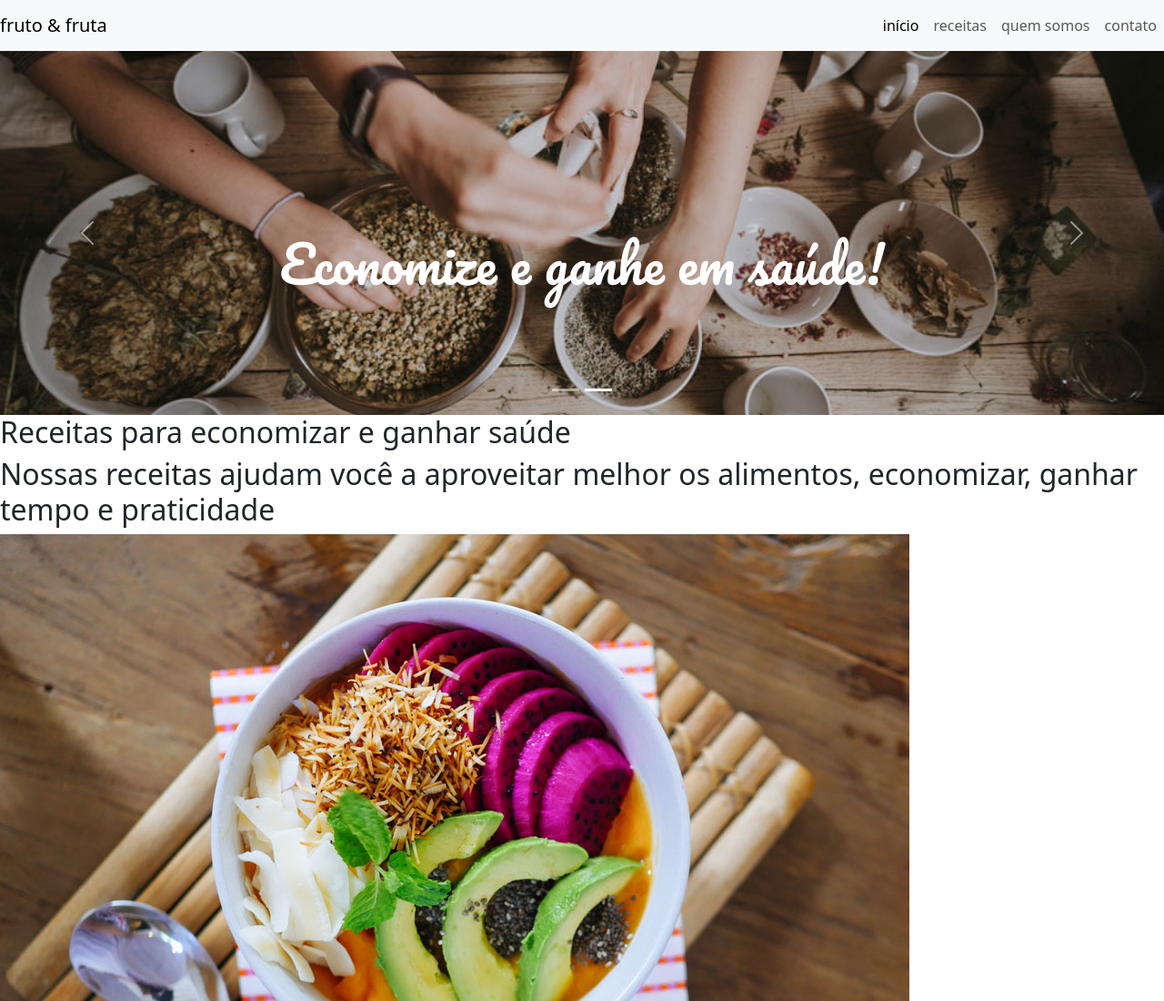
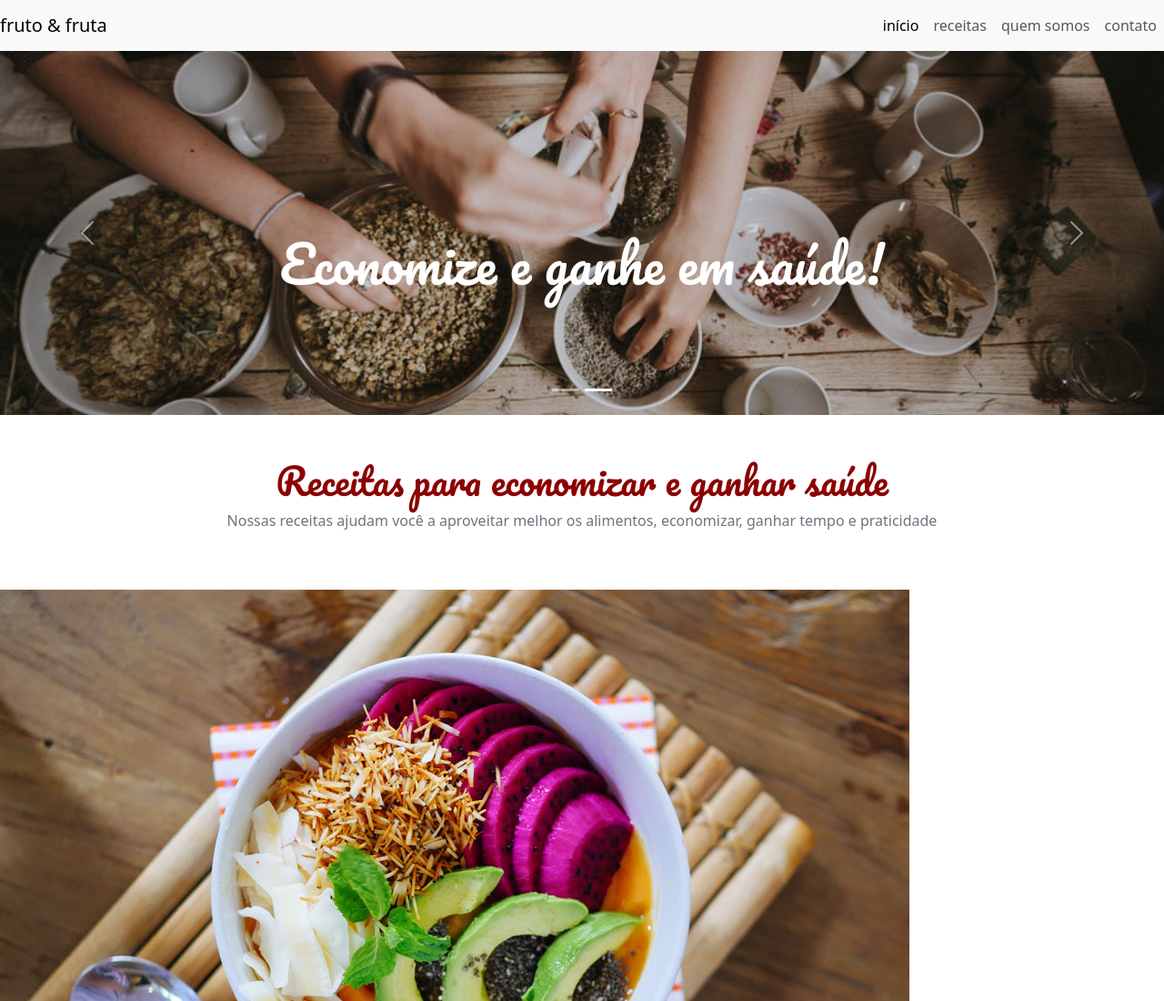
Before and after one commit to jmmarao/bootstrap-landing-page, a plain HTML site: page index.html in a window 1280 px wide. Shown: the top 1100 px of the page at 91% size. Drawn offline with nearby package versions, Linux system fonts and the light colour scheme.

Commit message:
Add bootstrap display text and spacing tools
Setting custom display and spacing text.

Formatting custom color for title h1

```diff
--- a/index.html
+++ b/index.html
@@ -50,14 +50,14 @@
         <img src="src/img/carrossel-img1.jpg" class="d-block w-100 carousel-image-one"
           alt="First image of the carousel - image of a street fair showing assorted vegetables and fruits in boxes">
         <div class="carousel-caption d-none d-md-block h-50">
-          <h1 class="carousel-title display-4">Reaproveite melhor os alimentos!</h1>
+          <h1 class="pacific-title display-4">Reaproveite melhor os alimentos!</h1>
         </div>
       </div>
       <div class="carousel-item">
         <img src="src/img/carrossel-img2.jpg" class="d-block w-100 carousel-image-two"
           alt="Second image of the carousel - image with two hands stirring bowls with spices on top of a table">
         <div class="carousel-caption d-none d-md-block h-50">
-          <h1 class="carousel-title display-4">Economize e ganhe em saúde!</h1>
+          <h1 class="pacific-title display-4">Economize e ganhe em saúde!</h1>
         </div>
       </div>
     </div>
@@ -71,10 +71,10 @@
     </button>
   </div>
 
-  <title>fruto & fruta</title>
-
-  <h2>Receitas para economizar e ganhar saúde</h2>
-  <h2>Nossas receitas ajudam você a aproveitar melhor os alimentos, economizar, ganhar tempo e praticidade</h2>
+  <h1 class="text-center pacific-title red-text pt-5">Receitas para economizar e ganhar saúde</h1>
+  <p class="text-center text-secondary pb-5">
+    Nossas receitas ajudam você a aproveitar melhor os alimentos, economizar, ganhar tempo e praticidade
+  </p>
 
   <img src="src/img/receita-abacate.jpg" alt="tigela com salada de abacate, vista superior">
   <h3>Tigela de abacate</h3>
--- a/src/style.css
+++ b/src/style.css
@@ -9,6 +9,10 @@
     height: 400px
 }
 
-.carousel-title {
+.pacific-title {
     font-family: 'Pacifico', cursive;
 }
+
+.red-text {
+    color: darkred;
+}
```
